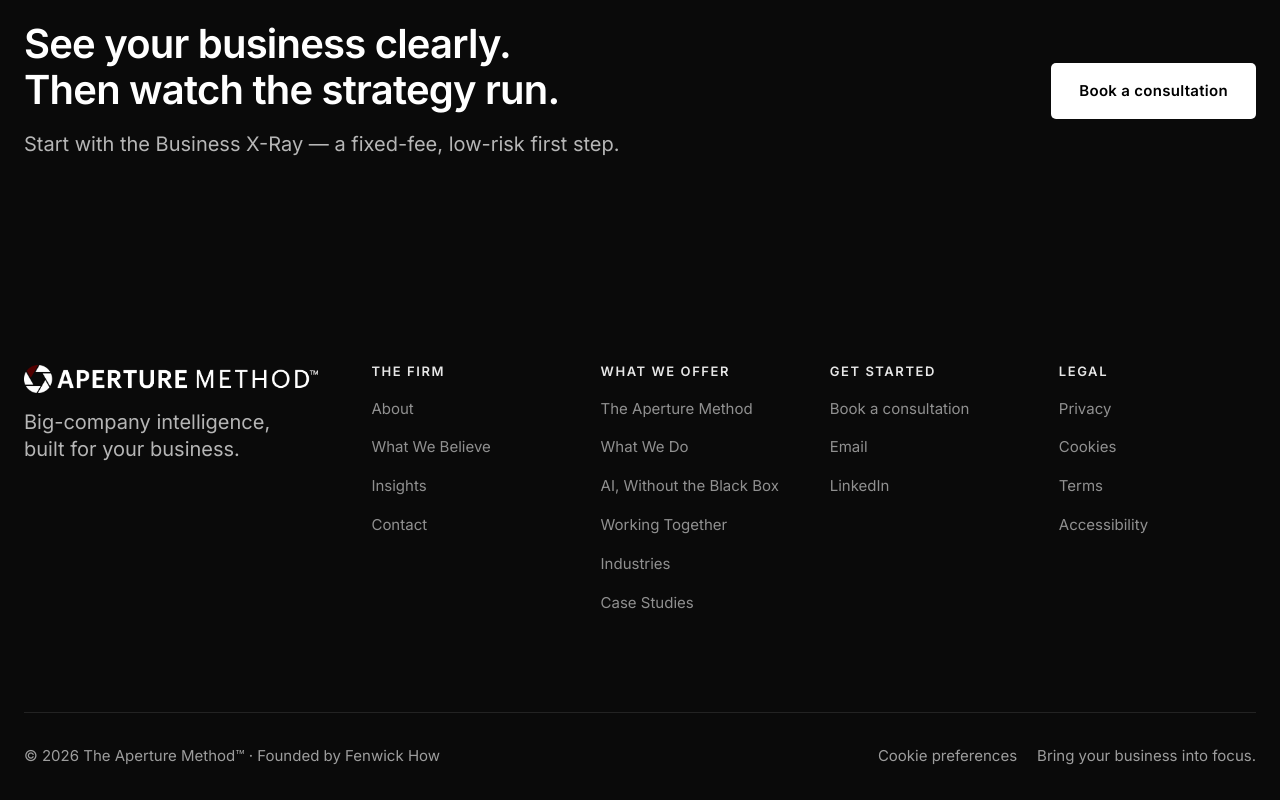
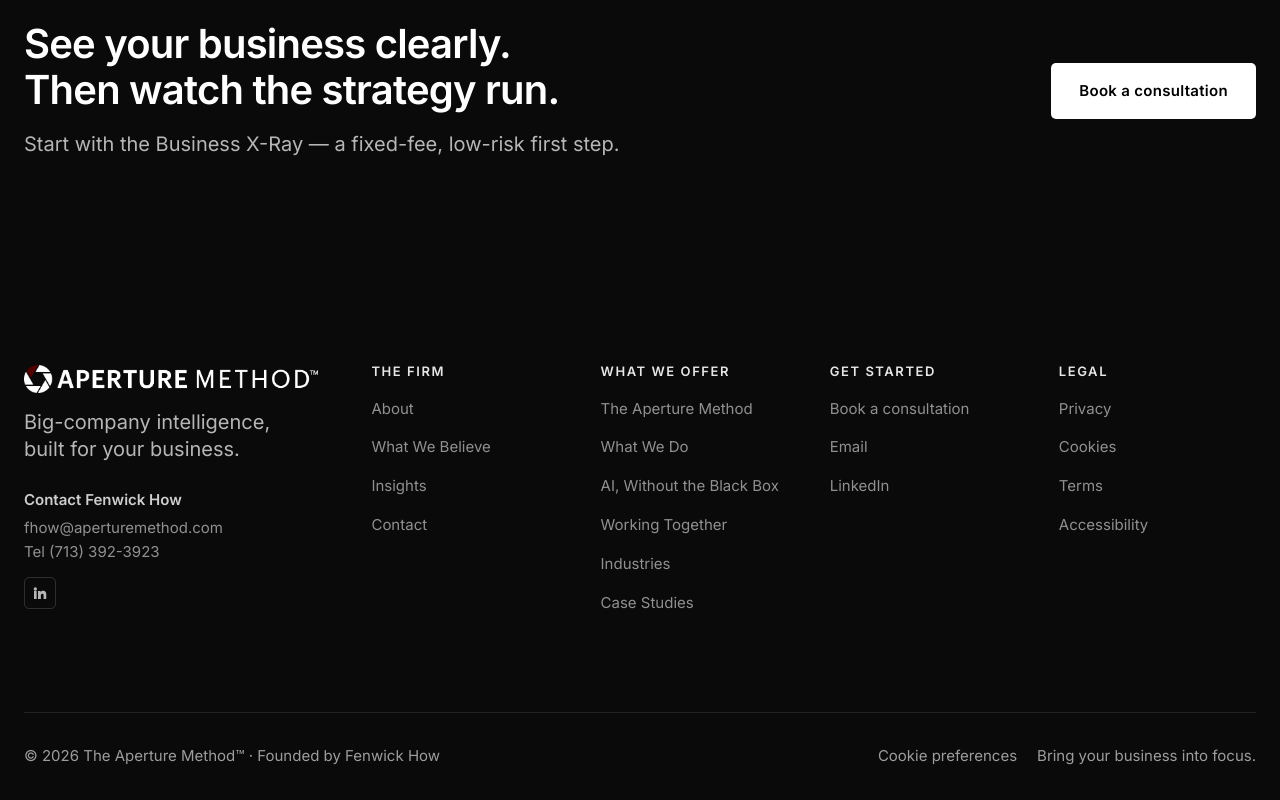
Before and after one commit to fenhow/aperturemethod, a Next.js app: page / in a window 1280 px wide. Shown: the part 10338-11138 px from the top of the page. Built offline with nearby package versions, Linux system fonts and the light colour scheme; no server answers.

Commit message:
Update Footer.tsx

```diff
--- a/src/components/layout/Footer.tsx
+++ b/src/components/layout/Footer.tsx
@@ -47,6 +47,32 @@
             <p className="mt-4 max-w-[260px] text-body-lg leading-snug text-white/70">
               {siteConfig.positioningLine}
             </p>
+
+            {/* Direct contact */}
+            <div className="mt-6 text-small leading-relaxed text-white/55">
+              <p className="font-semibold text-white/80">Contact Fenwick How</p>
+              <p className="mt-1">
+                <a href="mailto:fhow@aperturemethod.com" className="transition-colors duration-fast hover:text-white">
+                  fhow@aperturemethod.com
+                </a>
+              </p>
+              <p>
+                <a href="tel:+17133923923" className="transition-colors duration-fast hover:text-white">
+                  Tel (713) 392-3923
+                </a>
+              </p>
+              <a
+                href="https://www.linkedin.com/in/fenhow"
+                target="_blank"
+                rel="noopener noreferrer"
+                aria-label="Fenwick How on LinkedIn"
+                className="mt-3 inline-flex h-8 w-8 items-center justify-center rounded-sm border border-white/15 text-white/70 transition-colors duration-fast hover:border-white/40 hover:text-white"
+              >
+                <svg width="16" height="16" viewBox="0 0 24 24" fill="currentColor" aria-hidden="true">
+                  <path d="M4.98 3.5A2.5 2.5 0 1 0 5 8.5a2.5 2.5 0 0 0-.02-5zM3 9h4v12H3zM9 9h3.8v1.7h.05c.53-.95 1.83-1.95 3.77-1.95 4.03 0 4.78 2.55 4.78 5.86V21h-4v-5.2c0-1.24-.02-2.84-1.9-2.84-1.9 0-2.2 1.35-2.2 2.75V21H9z" />
+                </svg>
+              </a>
+            </div>
           </div>
 
           {/* Link columns */}
```
